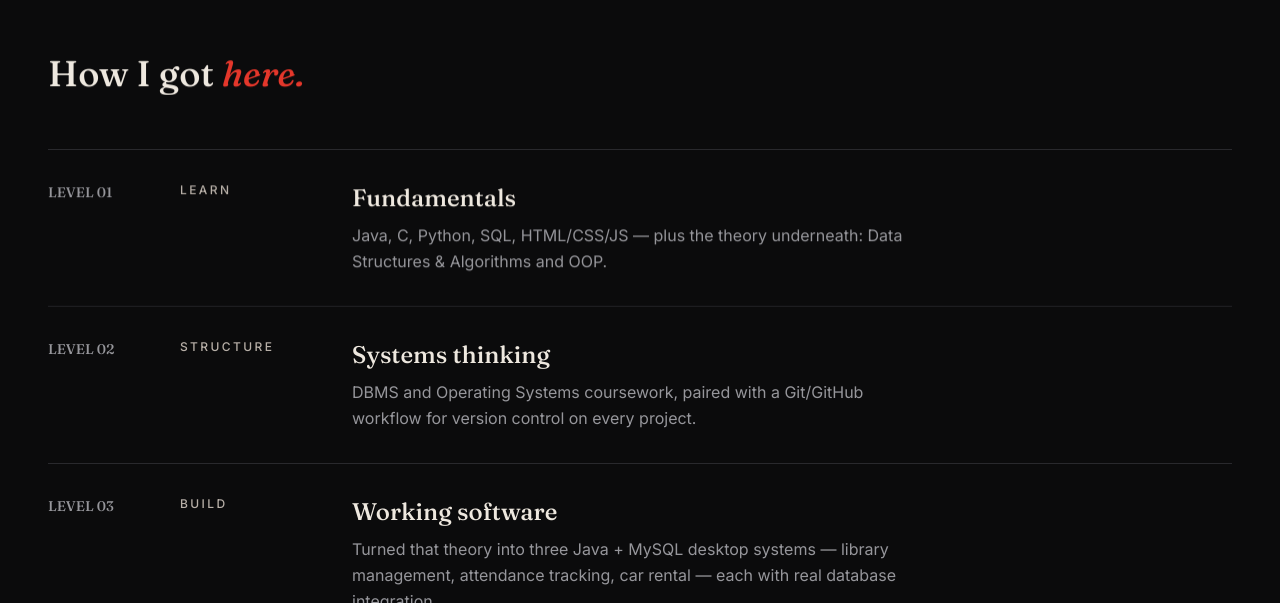
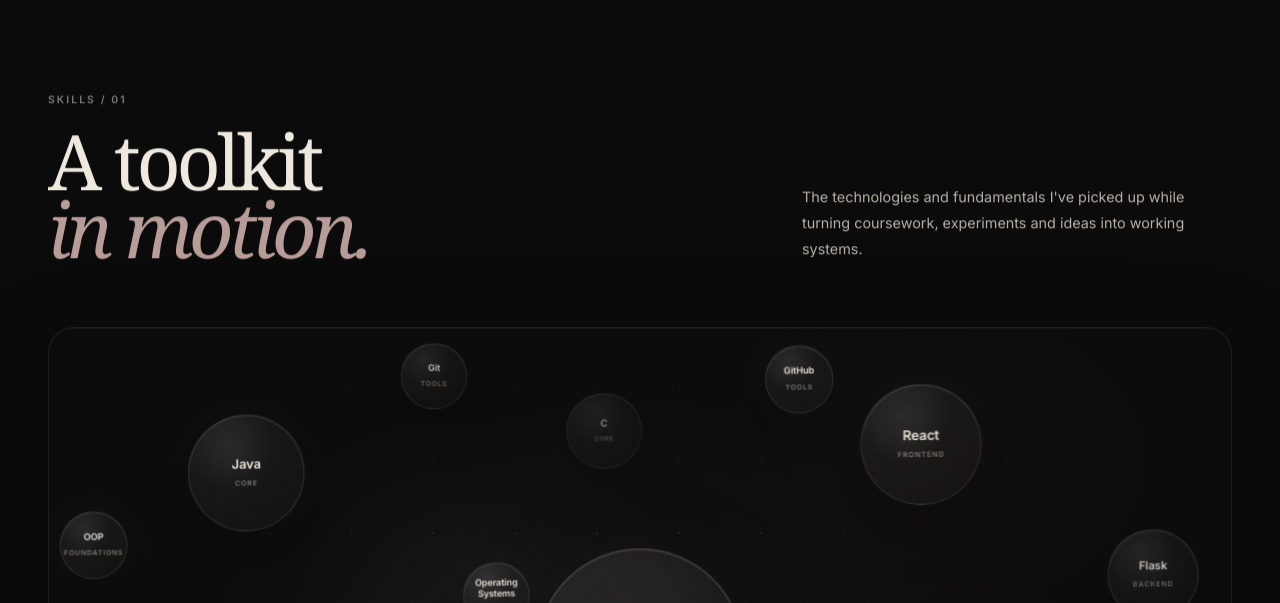
Before and after one commit to yuvrajjha1310-sys/dev-portfolio, a React (Vite) app: page / in a window 1280 px wide. Shown: the part 4417-5020 px from the top of the page. Built offline with nearby package versions, Linux system fonts and the light colour scheme.

Commit message:
Add interactive skills section

```diff
--- a/src/App.jsx
+++ b/src/App.jsx
@@ -1,6 +1,7 @@
 import Navbar from './components/Navbar.jsx'
 import Hero from './components/Hero.jsx'
 import Projects from './components/Projects.jsx'
+import Skills from './components/Skills.jsx'
 import Journey from './components/Journey.jsx'
 import Services from './components/Services.jsx'
 import Testimonial from './components/Testimonial.jsx'
@@ -14,17 +15,29 @@
   return (
     <div className="min-h-screen bg-ink">
       <CustomCursor />
+
       <Navbar />
+
       <main>
         <Hero />
+
         <Projects />
+
+        <Skills />
+
         <Journey />
+
         <Services />
+
         <Testimonial />
+
         <About />
+
         <FAQ />
       </main>
+
       <Contact />
+
       <Chatbot />
     </div>
   )
```
